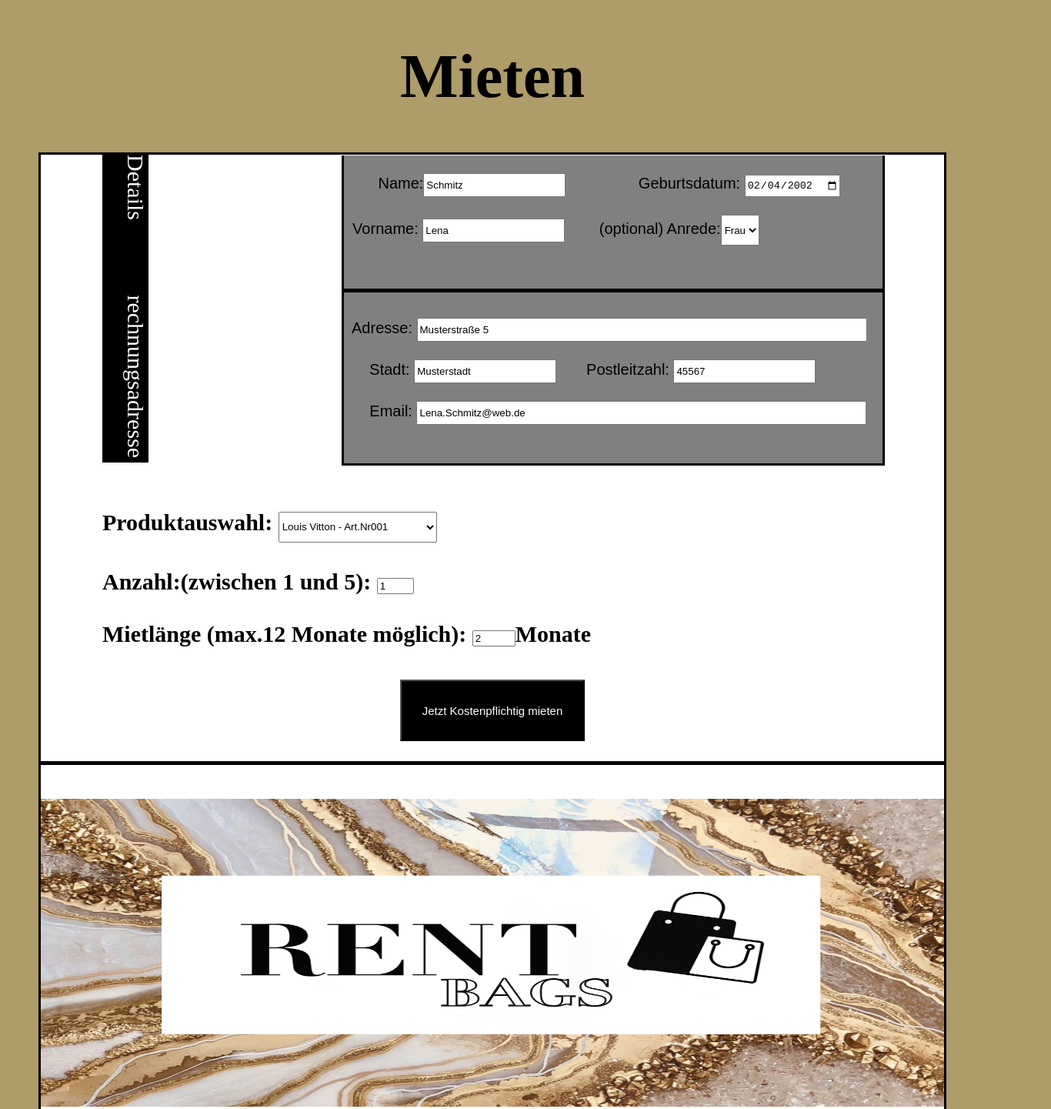
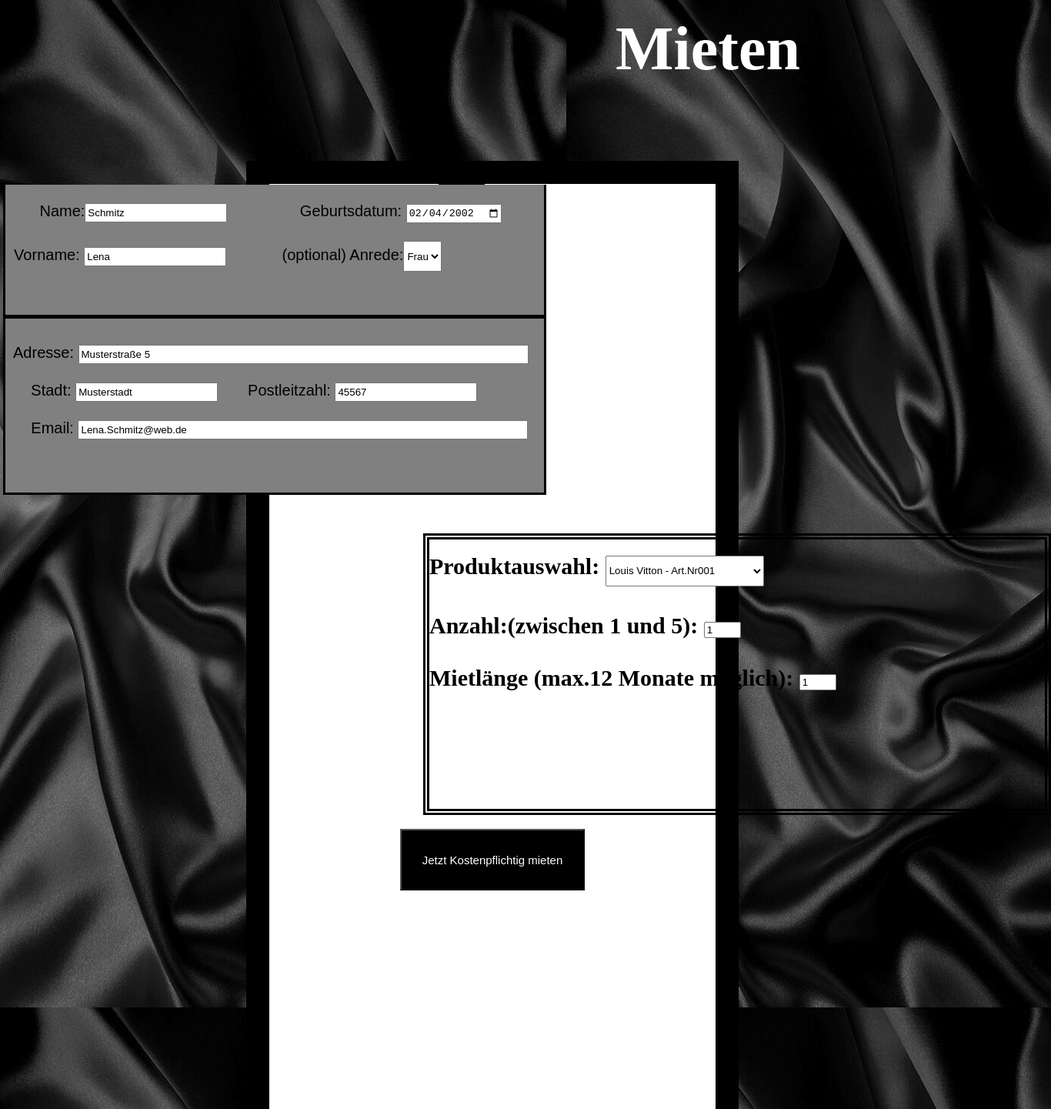
Before and after one commit to LeaKrowiorz/page, a plain HTML site: page jetztmieten.html in a window 1280 px wide. Shown: the top 1441 px of the page at 77% size, 1366 px wide, since content can reach past the window. Drawn offline with Linux system fonts and the light colour scheme.

Commit message:
Update jetztmieten.html

```diff
--- a/jetztmieten.html
+++ b/jetztmieten.html
@@ -1,6 +1,6 @@
-<!DOCTYPE html>
 <html>
   <head>
+    <title>jetzt mieten</title>
     <meta name="viewport" content="width=320, initial-scale=1">
     <meta charset="utf-8">
     <style>
@@ -10,7 +10,7 @@
         margin: 0;
         padding: 0;
         font: Arial;
-        background-color: #ae9c69;
+        background-image:url(6E9A2A16-A4DD-40E6-B0BD-DB5A3D86C8E6.jpeg);
       }
       h1{
         font-size: 80px;
@@ -42,6 +42,21 @@
         font-family: helvetica;
 }
 
+h7{
+font-size: 30px;
+font-weight: bold;
+
+
+}
+h8{
+  text-align: center;
+  font-size: 80px;
+  color: white;
+  text-align: center;
+  font-weight: bold;
+  margin-left: 800px
+}
+
       table{
 
 
@@ -51,21 +66,22 @@
 margin-top: 0px;
         margin-bottom: 0px;
 }
-      img{
-padding:0px;
-}
+
       #groß{
-        height: 1858px;
+        height: 2000px;
         background-color: white;
-        margin:50px;
+        margin-top:100px;
+        margin-left:320px;
+        margin-right:320px;
         border-style: solid;
+        border-width:30px;
         border-color: black;
          }
 
       #mittel{
         position: absolute;
-        top: 202px;
-        right:80px;
+        top: 240px;
+        right:520px;
         height:400px;
         width: 700px;
         float: right;
@@ -84,13 +100,27 @@
 }
       #klein{
         position:relative;
-        left: 80px;
-        height: 400px;
+        left: 220px;
+        height: 403px;
         width: 60px;
         background-color: black;
         writing-mode: vertical-rl;
         color: white;
         font-size: 30px;
+        }
+
+        #text{
+   height:350px;
+   width: 800px;
+   margin-left: 200px;
+   margin-top: 15px;
+
+   border-style: double;
+border-width: 8px;
+
+   border-color: black;
+
+
         }
 
 
@@ -138,7 +168,7 @@
 
 
    vAusgabeHTML = "";
- vAusgabeHTML = vAusgabeHTML + "Vielen Dank für ihre Bestellung Sie haben folgendes bestellt:<br><br>";
+ vAusgabeHTML = vAusgabeHTML + "<hr color:black size:5px>" + "Vielen Dank für ihre Bestellung Sie haben folgendes bestellt:<br><br>";
   vAusgabeHTML = vAusgabeHTML + "<table border = 5>";
 vAusgabeHTML = vAusgabeHTML + "<tr><th>Artikel</th><th>Anzahl</th><th>Preis</th><th>Mietlänge</th></tr>";
 
@@ -196,7 +226,7 @@
 vGesamtkostenproM = vGesamtkosten / vMietlänge;
 
 
-vAusgabeHTML = vAusgabeHTML + "<tr><td>"+ vArtikel + "</td><td>" + vAnzahl + "</td><td>" + vPreis + " €</td><td>" + vMietlänge + " Monate</td></tr>";
+vAusgabeHTML = vAusgabeHTML  + "<tr><td>" + vArtikel + "</td><td>" + vAnzahl + "</td><td>" + vPreis + " €</td><td>" + vMietlänge + " Monate</td></tr>";
     vAusgabeHTML = vAusgabeHTML + "</table>";
   vAusgabeHTML = vAusgabeHTML + "<p><h6>Einzelpreis: &nbsp &nbsp &nbsp  &nbsp  &nbsp &nbsp&nbsp &nbsp &nbsp &nbsp  &nbsp &nbsp &nbsp &nbsp " + vPreis + "€<p>Lieferkosten : ";
   vAusgabeHTML = vAusgabeHTML + " &nbsp  &nbsp &nbsp &nbsp &nbsp  &nbsp &nbsp &nbsp  &nbsp &nbsp &nbsp+ &nbsp" + vLieferkosten + "€<p>";
@@ -230,11 +260,12 @@
 
 
 
-vAusgabeHTML = vAusgabeHTML + vVorname  + " " +  vName + " geboren am" + " " + vGeburtsdatum;
+vAusgabeHTML = vAusgabeHTML  + vVorname  + " " +  vName + " geboren am" + " " + vGeburtsdatum;
   vAusgabeHTML = vAusgabeHTML + "<p> <strong>Email:</strong>" + " " + vEmail + "<p>";
 vAusgabeHTML = vAusgabeHTML + "<hr><h5>Rechnungsadresse & Lieferadresse  <hr></h5></hr>";
   vAusgabeHTML = vAusgabeHTML + vAnrede + vName + "<p>" + vAdresse + "<br>" + vPLZ + " "+ vStadt + "<p>";
- vAusgabeHTML = vAusgabeHTML + "<br>Ihre Bestellbestätigung wird an " + "<b>"+ vEmail + "</b>" + " gesendet";
+ vAusgabeHTML = vAusgabeHTML + "<br>Ihre Bestellbestätigung wird an " + "<b>"+ vEmail + "</b>" + " gesendet<br>";
+
 
 
 
@@ -244,21 +275,22 @@
 </script>
 </head>
 <body>
-<h1> Mieten</h1>
+  <br>
+<h8> Mieten</h8>
 <div id="groß">
 
-<div id="klein"> Details &nbsp &nbsp &nbsp &nbsp &nbsp &nbsp rechnungsadresse </div>
+<div id="klein"> Details &nbsp &nbsp &nbsp &nbsp &nbsp &nbspRechnungsadresse </div>
   <div id="mittel">
 <br>
-    &nbsp &nbsp &nbsp &nbsp  Name:<input id="idName"type="text" name="" value="Schmitz" size="px" style="height: 25px">
+    <left> &nbsp  &nbsp &nbsp &nbsp   Name:<input id="idName"type="text" name="" value="Schmitz" size="px" style="height: 25px">
 
-&nbsp &nbsp &nbsp &nbsp &nbsp &nbsp &nbsp &nbsp  Geburtsdatum: <input id="idGeburtsdatum"type="Date" name="" value="2002-02-04" size="px" style="height:25px">
+ &nbsp  &nbsp &nbsp &nbsp &nbsp &nbsp &nbsp &nbsp Geburtsdatum: <input id="idGeburtsdatum"type="Date" name="" value="2002-02-04" size="px" style="height:25px">
 
 <br>
 <br>
 &nbsp Vorname: <input id ="idVorname"type="text" name="" value="Lena" size="px" style="height: 25px">
 
-&nbsp &nbsp &nbsp &nbsp(optional) Anrede:<select id="idAnrede"style="height:40px">
+&nbsp &nbsp &nbsp &nbsp  &nbsp &nbsp (optional) Anrede:<select id="idAnrede"style="height:40px">
 <option value="Frau">Frau </option>
 <option value="Herr"> Herr </option>
 </select>
@@ -280,10 +312,10 @@
 
         </div>
       <br>
-
-       &nbsp &nbsp &nbsp
-       &nbsp &nbsp &nbsp
-<h2>Produktauswahl: <select id="idArtikel" style="height:40px" style="widht: 70px"><optgroup label="Ab 50€ pro Monat">
+<br>
+<div id="text">
+  <br>
+<h7>Produktauswahl: <select id="idArtikel" style="height:40px" style="widht: 70px"><optgroup label="Ab 50€ pro Monat">
 <option value="Louis Vitton - Art.Nr001"> Louis Vitton - Art.Nr001  </option> </optgroup>
 
 <optgroup label="Unter 20€ pro monat">
@@ -303,10 +335,15 @@
 <input id="idAnzahl"type="number" name="" value="1" size="30" min="1" max="5" =style="height: 25px">
       <br>
       <br>
-Mietlänge (max.12 Monate möglich):
-<input id="idMietlänge"type="number" name="" value="2" size="30" min="1" max="12" =style="height: 55px">Monate
+Mietlänge (max.12 Monate möglich): <input id="idMietlänge"type="number" name="" value="1" size="30" min="1" max="5" =style="height: 25px">
 
- </h2>
+</h7>
+<br>
+<br>
+</div>
+
+
+
 <br>
 
 <center>
@@ -316,13 +353,12 @@
 
 <button class="bestellen" style="height: 80px" onClick="fBerechnen();">Jetzt Kostenpflichtig mieten</button> </center>
 <br>
-<hr color="black" size="5px">
+
 <div id="idAusgabeHTML">
 
-</div>
-  <br>
-  <br>
-  <img src="487E211E-F599-4244-8AB0-B8CDEA1E2B8C.png" width="100%" height="400" alt="..." title="..." >
+
+
+
 </div>
 </body>
 </html>
```
